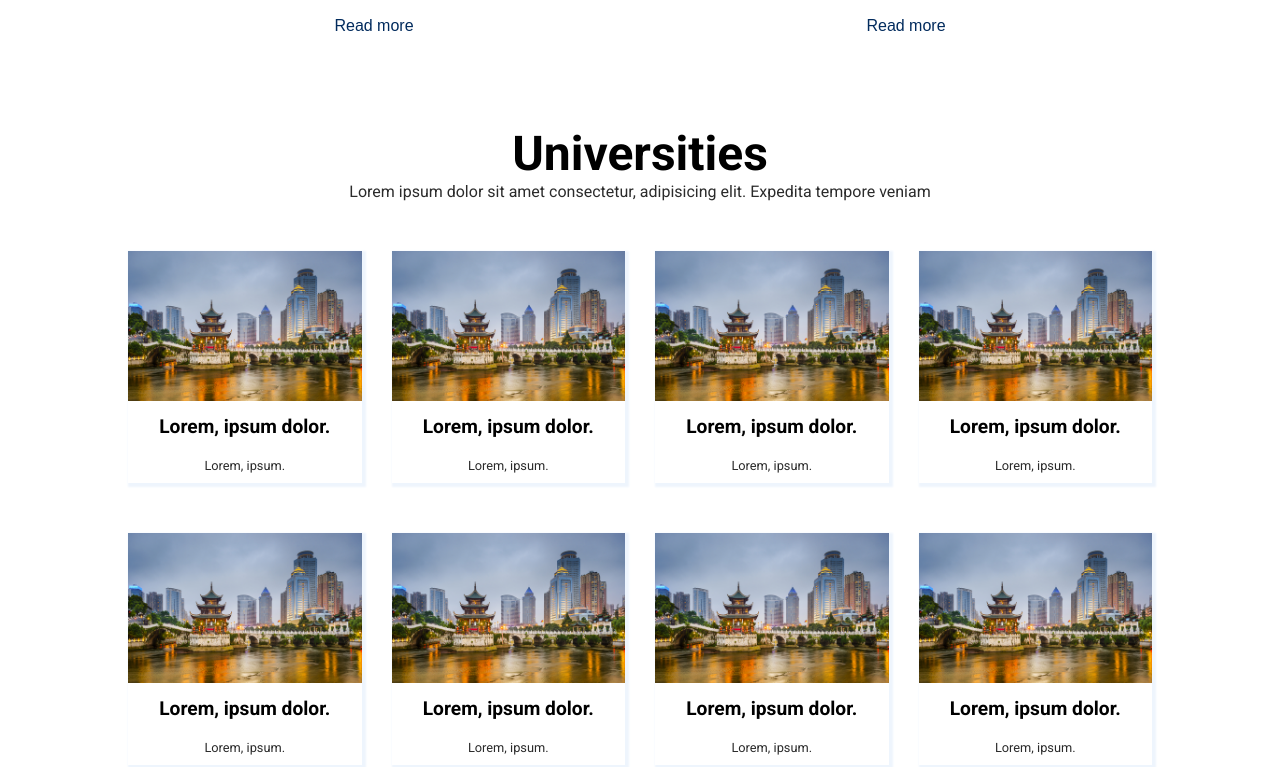
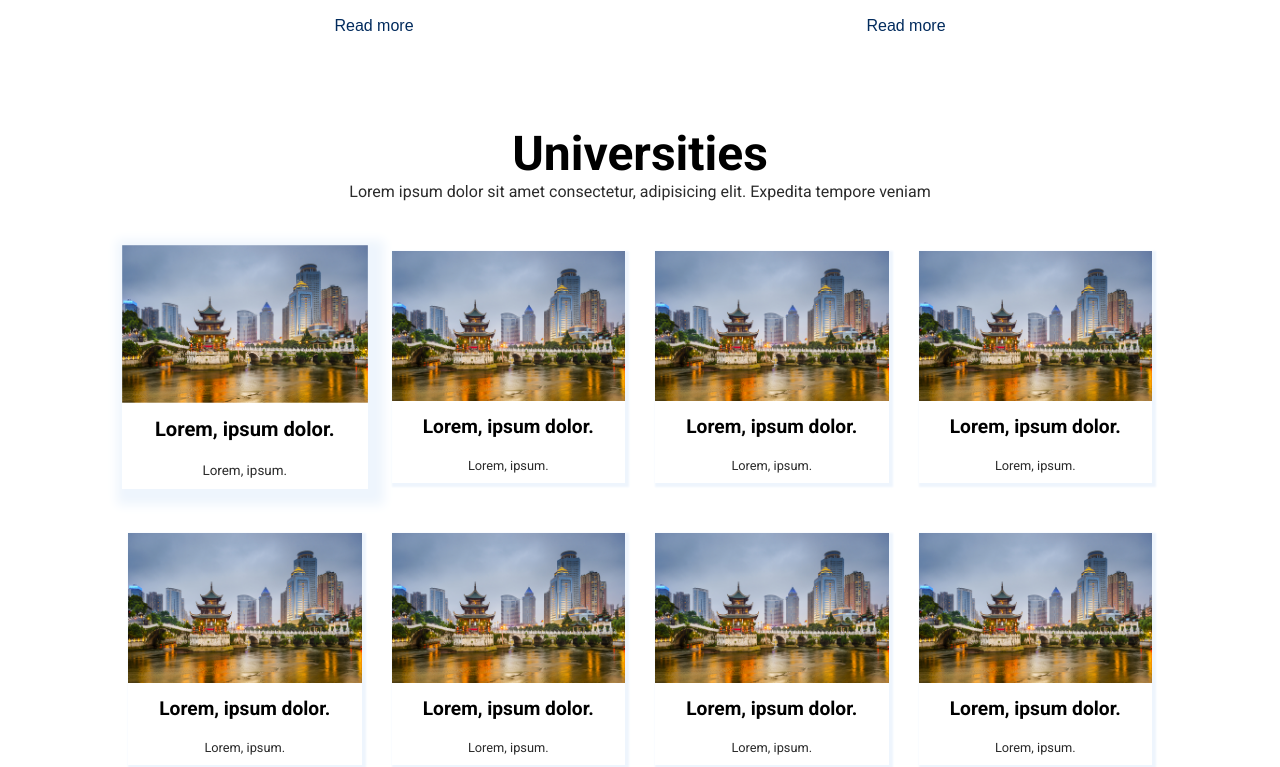
Before and after one commit to emmiiorji/Amaco_Global_Edu, a website built with webpack: page src/index.html in a window 1280 px wide. In both pictures the pointer is over the element 244 px from the left and 2360 px from the top of the page. Shown: the part 1993-2760 px from the top of the page. Built offline with nearby package versions, Linux system fonts and the light colour scheme.

Commit message:
Add university desktop view styling

```diff
--- a/src/style.css
+++ b/src/style.css
@@ -279,6 +279,12 @@ header {
 .university {
 	box-shadow: 2px 2px 2px 2px rgb(238, 245, 253);
 	margin-bottom: 20px;
+	transition: all 2s ease;
+}
+
+.university:hover {
+	box-shadow: 5px 5px 10px 10px rgb(238, 245, 253);
+	transform: scale(1.05);
 }
 
 .university h2 {
@@ -298,14 +304,17 @@ header {
 }
 
 /* newsletter styling starts here */
+
 .newsletter {
 	background-color: var(--sky-blue);
 	padding: 20px 10%;
 }
+
 .newsletter h1 {
 	font-size: 2rem;
 	text-align: center;
 }
+
 .newsletter form {
 	background-color: var(--faded-blue);
 	padding: 50px;
```
